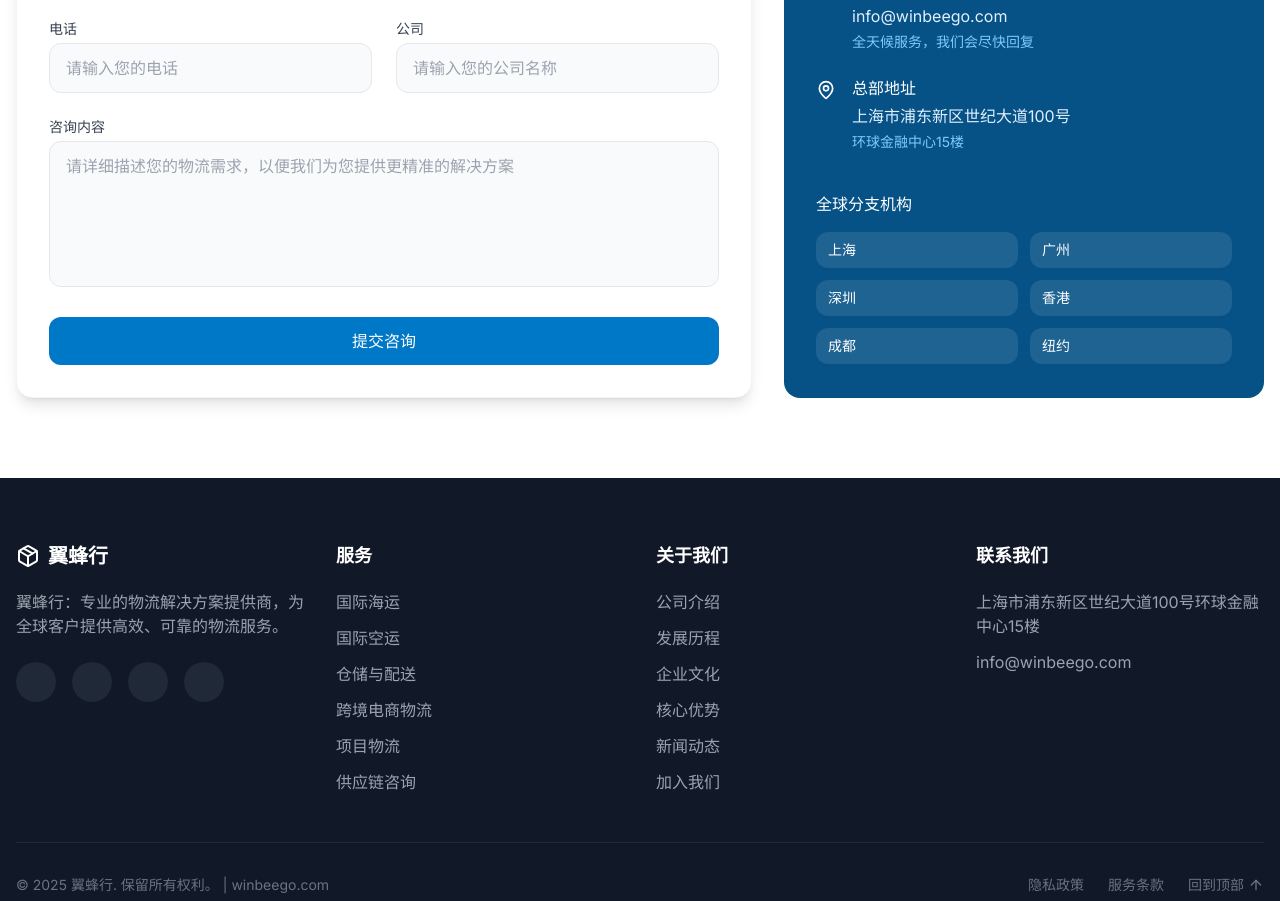
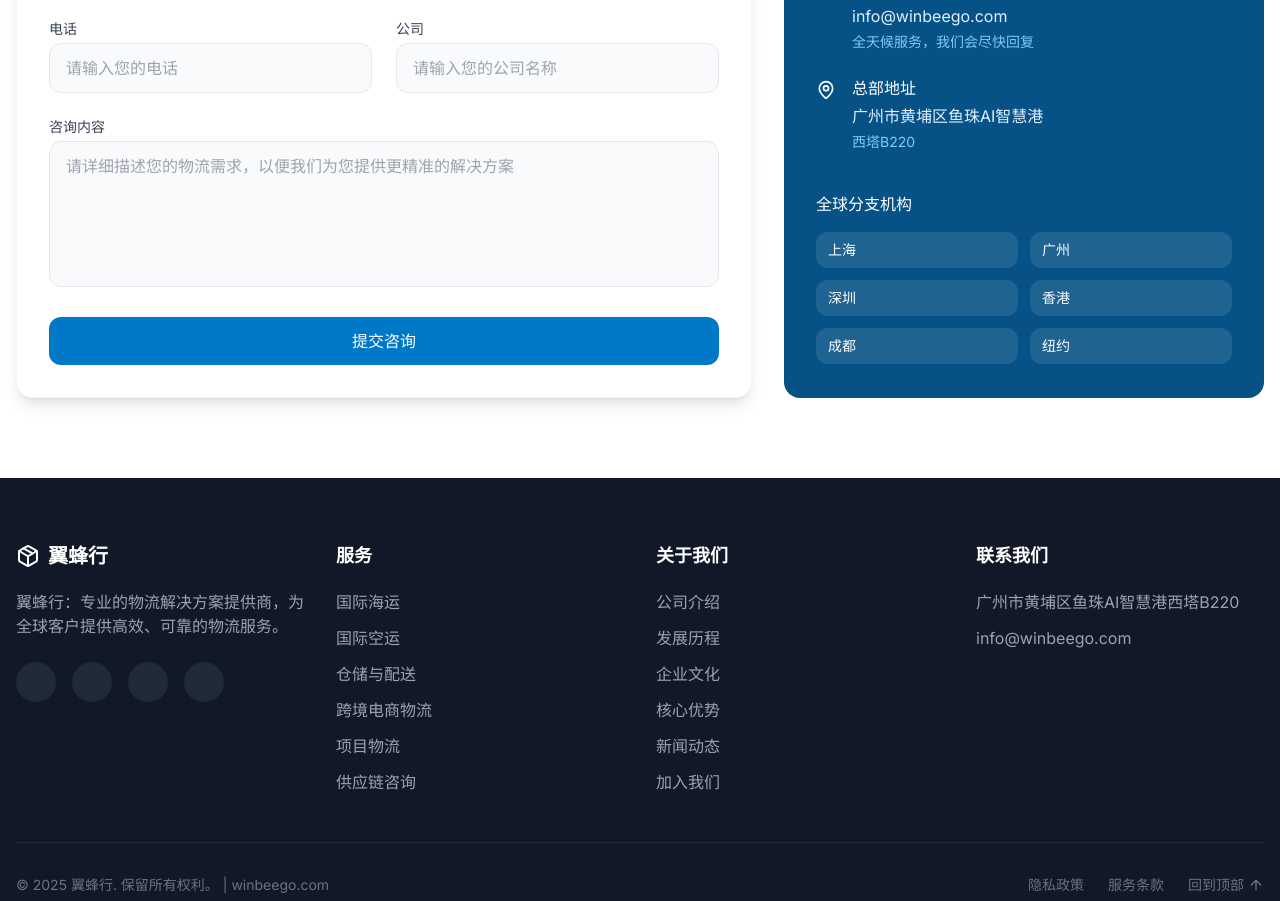
Before and after one commit to firzen/winbeego2025, a React (Vite) app: page / in a window 1280 px wide. Shown: the part 2942-3843 px from the top of the page. Built offline with nearby package versions, Linux system fonts and the light colour scheme.

Commit message:
small fix

```diff
--- a/src/components/Contact.tsx
+++ b/src/components/Contact.tsx
@@ -216,8 +216,8 @@ const Contact = () => {
                   </div>
                   <div>
                     <h4 className="font-medium mb-1">总部地址</h4>
-                    <p className="text-logistics-100">上海市浦东新区世纪大道100号</p>
-                    <p className="text-sm text-logistics-300 mt-1">环球金融中心15楼</p>
+                    <p className="text-logistics-100">广州市黄埔区鱼珠AI智慧港</p>
+                    <p className="text-sm text-logistics-300 mt-1">西塔B220</p>
                   </div>
                 </div>
               </div>
--- a/src/components/Footer.tsx
+++ b/src/components/Footer.tsx
@@ -79,7 +79,7 @@ const Footer = () => {
             <h3 className="font-semibold text-lg mb-5">联系我们</h3>
             <ul className="space-y-3 text-gray-400">
               <li>
-                上海市浦东新区世纪大道100号环球金融中心15楼
+                广州市黄埔区鱼珠AI智慧港西塔B220
               </li>
               <li>
                 <a href="mailto:info@winbeego.com" className="hover:text-white transition-colors">
```
